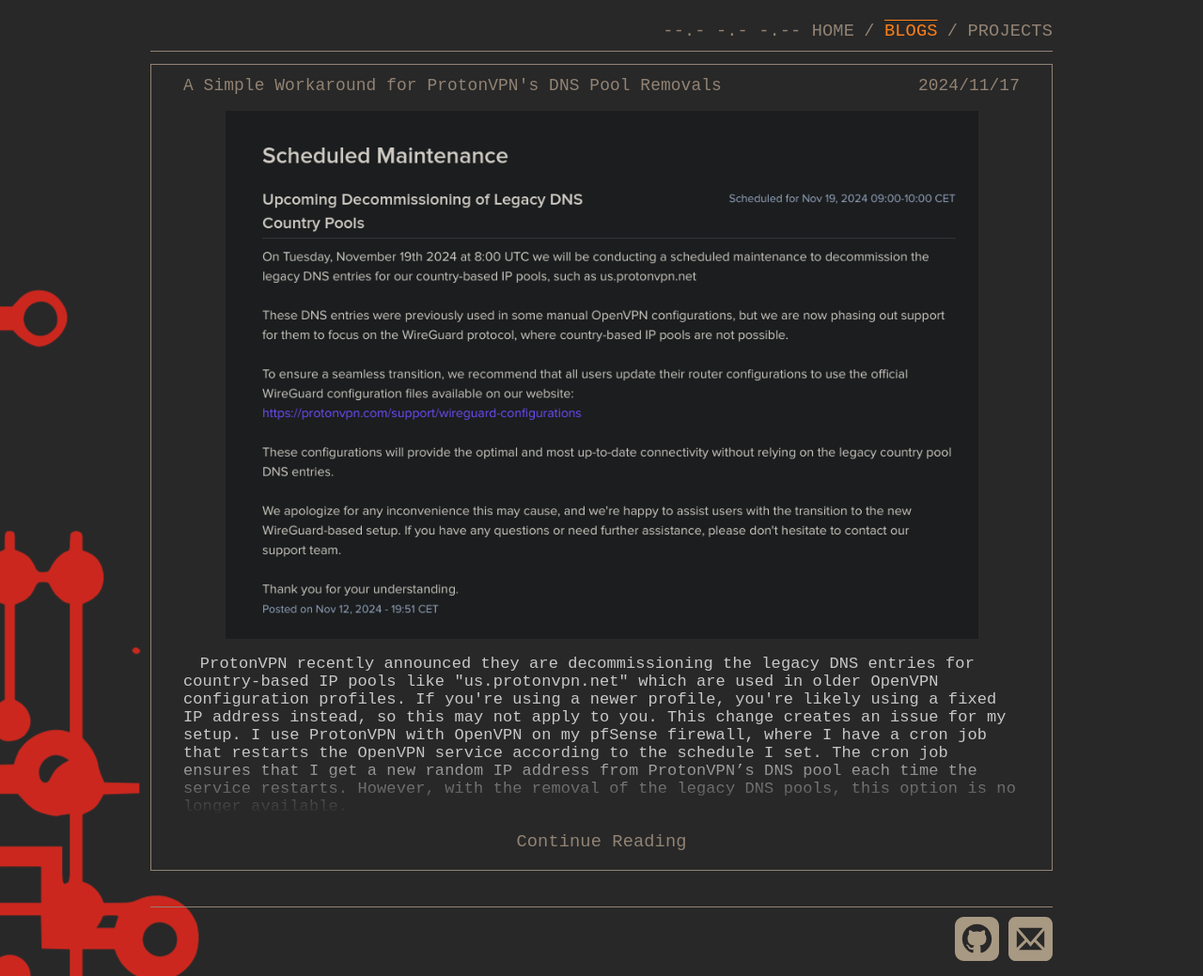
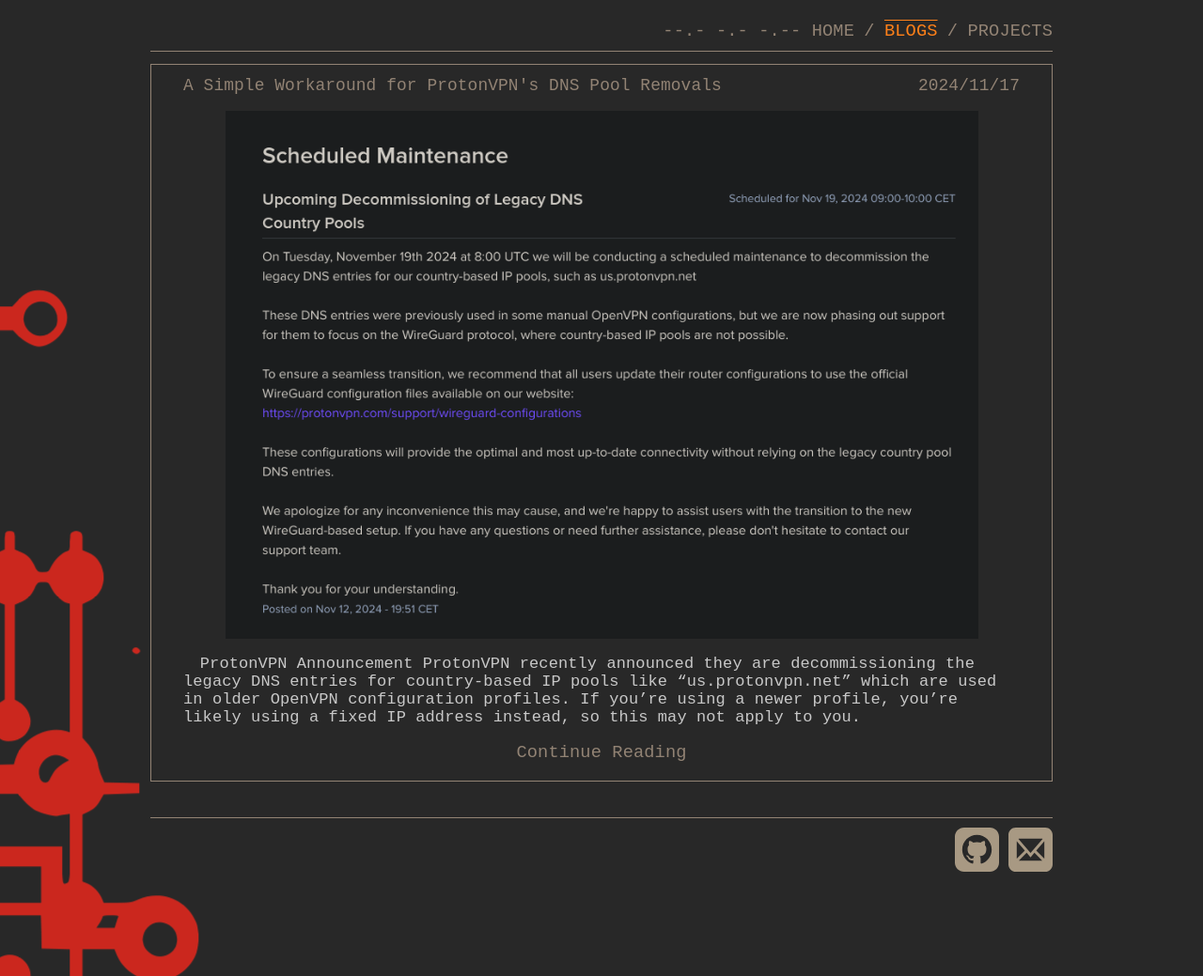
Before and after one commit to q0r3y/q0r3y.github.io, a Jekyll site: the page built from blogs.md, in a window 1280 px wide and 1039 px high. Shown: the whole window at 94% size. Built offline with Jekyll 4.4.1, drawn with Linux system fonts in a browser that asks for light colours; nearby versions of some CDN libraries.

Commit message:
Fixed blog excerpt

```diff
--- a/blogs.md
+++ b/blogs.md
@@ -13,18 +13,8 @@
     </h1>
     {% capture blogImage %}/assets/images/blogs/{{ post.blogPath }}/{{ post.previewImage }}{% endcapture %}
     <img src="{{ blogImage }}" alt="{{ post.previewImage }}" class="blogPreviewImage">
-
-<!-- FIX THIS -->
-
-<p class="snippet">ProtonVPN recently announced they are decommissioning the legacy DNS entries for country-based IP pools like "us.protonvpn.net" which are used in older OpenVPN configuration profiles. If you're using a newer profile, you're likely using a fixed IP address instead, so this may not apply to you.
-
-This change creates an issue for my setup. I use ProtonVPN with OpenVPN on my pfSense firewall, where I have a cron job that restarts the OpenVPN service according to the schedule I set. The cron job ensures that I get a new random IP address from ProtonVPN’s DNS pool each time the service restarts. However, with the removal of the legacy DNS pools, this option is no longer available.</p>
-
-<!-- <p>{{ post.excerpt | strip_html | truncatewords: 125  }}</p> -->
-
-<a class="link" id="continue" href="{{ post.url }}" >Continue Reading</a>
-
-</div>
-{% endfor %}
-
+    <p>{{ post.excerpt | strip_html |  truncatewords: 125  }}</p>
+    <a class="link" id="continue" href="{{ post.url }}" >Continue Reading</a>
+    </div>
+  {% endfor %}
 </main>
```
Also changed, not shown: _posts/blogs/2024-11-17-protonvpn-dns-pool-removal.md (+0 -1 lines), 4 other files.
